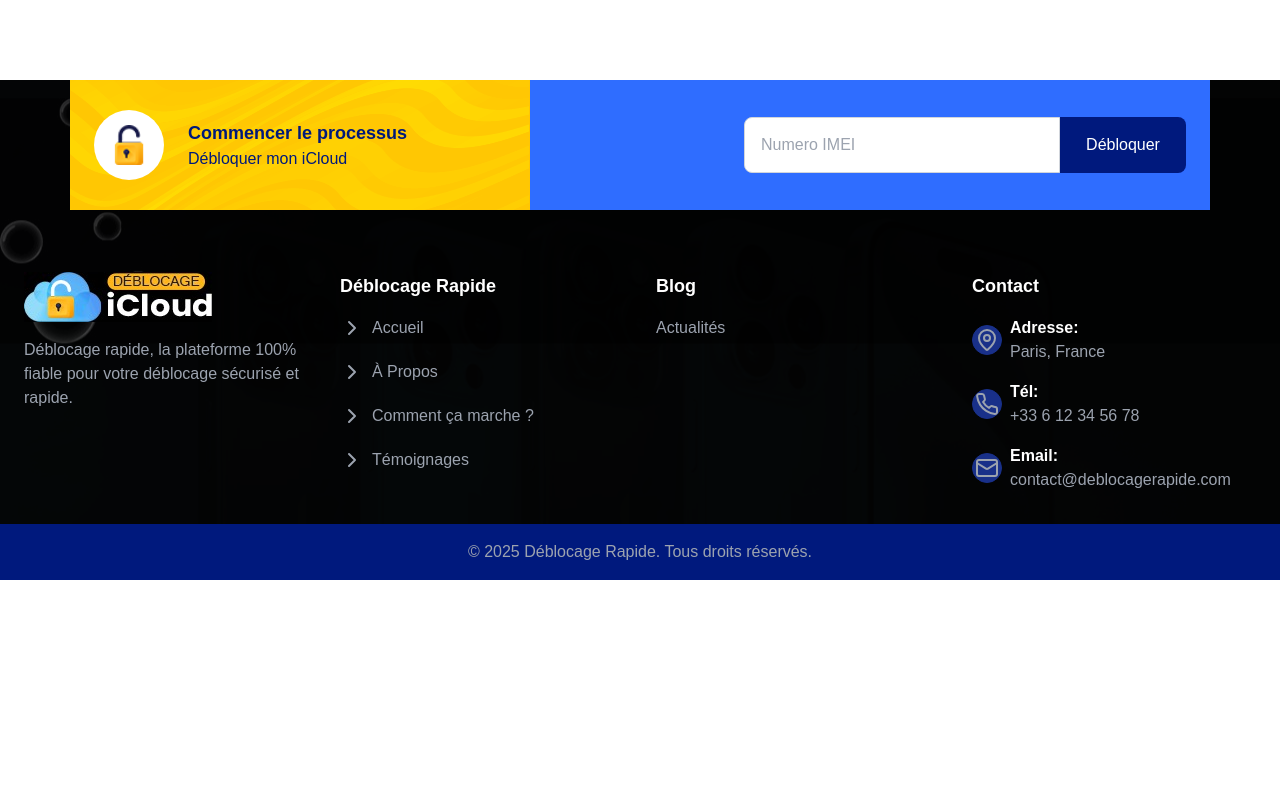
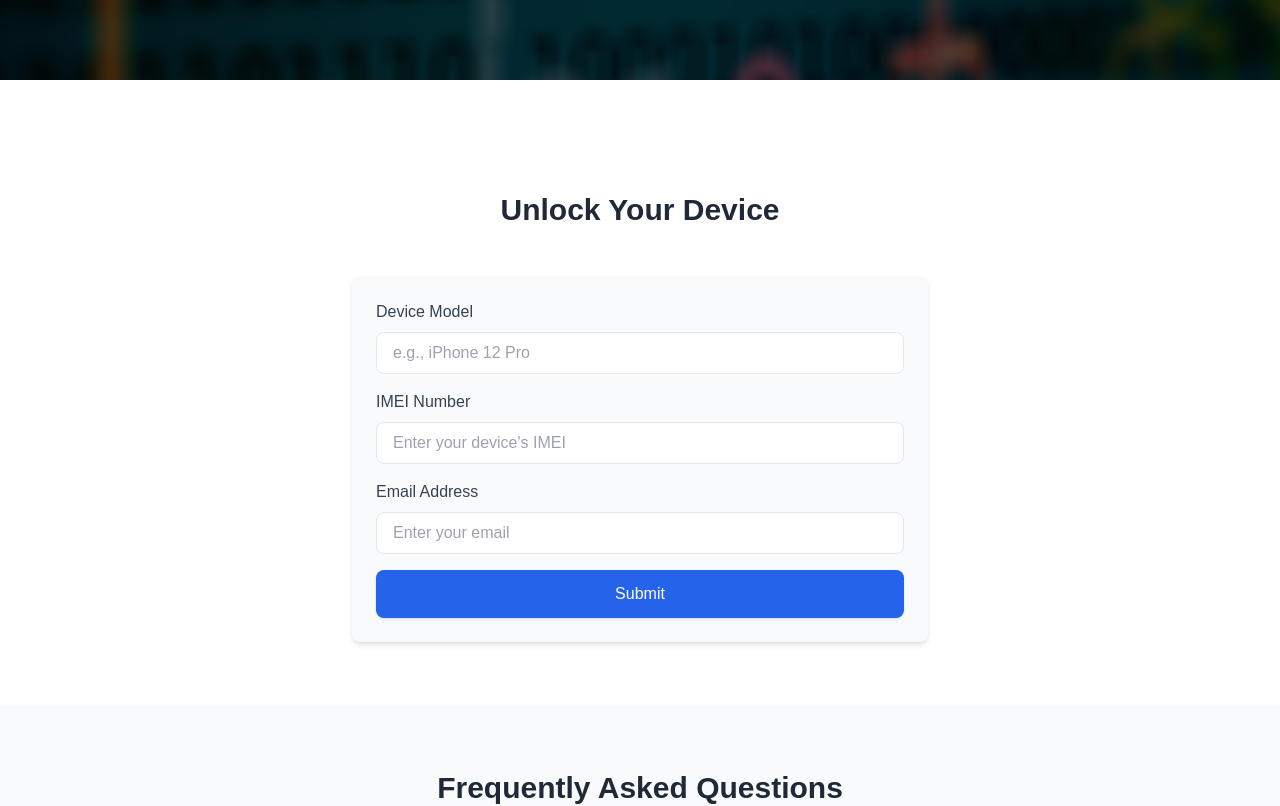
Before and after one commit to ansetechnoapp/quickrelease, a Next.js app: page /demarrer in a window 1280 px wide. Before the commit this address had no page. Shown: the part 720-1526 px from the top of the page. Before the commit the page ends 1300 px from the top, so only its background shows below. Built offline with nearby package versions, Linux system fonts and the light colour scheme.

Commit message:
Mise à jour du fichier depuis autre-branche

```diff
--- a/package.json
+++ b/package.json
@@ -9,10 +9,12 @@
     "lint": "next lint"
   },
   "dependencies": {
+    "cors": "^2.8.5",
     "framer-motion": "^12.0.6",
     "lucide": "^0.474.0",
     "lucide-react": "^0.474.0",
     "next": "^15.1.6",
+    "nodemailer": "^6.10.0",
     "react": "^19.0.0",
     "react-dom": "^19.0.0",
     "react-icons": "^5.4.0",
@@ -21,7 +23,9 @@
   },
   "devDependencies": {
     "@eslint/eslintrc": "^3",
+    "@types/cors": "^2.8.17",
     "@types/node": "^20",
+    "@types/nodemailer": "^6.4.17",
     "@types/react": "^19",
     "@types/react-dom": "^19",
     "eslint": "^9",
--- a/src/app/page.tsx
+++ b/src/app/page.tsx
@@ -5,7 +5,7 @@
 import Wallpaperhero from "@/components/wallpaperhero";
 import { Info } from "@/components/Info";
 import FeedbackClient from "@/components/feedbackClient";
-import { Garantie } from "@/components/garantie";
+import { Garantie } from "@/components/Garantie";
 
 export default function Home() {
   return (
--- a/src/components/Navbar.tsx
+++ b/src/components/Navbar.tsx
@@ -124,7 +124,7 @@
                 icon={<FaArrowRight className="ml-2" />}
               >
                 {" "}
-                <Link href="/other_page/demarrer">Unlock My iCloud</Link>
+                <Link href="/demarrer">Unlock My iCloud</Link>
               </Button>
             </div>
 
@@ -210,7 +210,7 @@
 
             <Button onClick={() => setIsMenuOpen(false)} icon={<div>🔓</div>}>
               {" "}
-              <Link href="/other_page/demarrer">Unlock My iCloud</Link>
+              <Link href="/demarrer">Unlock My iCloud</Link>
             </Button>
           </div>
         </div>
--- a/src/components/UnlockForm.tsx
+++ b/src/components/UnlockForm.tsx
@@ -1,9 +1,59 @@
+import React, { useState } from 'react';
+
 export function UnlockForm() {
+  interface FormData {
+    deviceModel: string;
+    imei: string;
+    email: string;
+  }
+
+  const [formData, setFormData] = useState<FormData>({
+    deviceModel: '',
+    imei: '',
+    email: '',
+  });
+
+  const handleChange = (e: React.ChangeEvent<HTMLInputElement>): void => {
+    const { id, value } = e.target;
+    setFormData((prevData) => ({
+      ...prevData,
+      [id]: value,
+    }));
+  };
+
+  interface SubmitEvent extends React.FormEvent<HTMLFormElement> {}
+
+  interface FetchResponse {
+    ok: boolean;
+  }
+
+  const handleSubmit = async (e: SubmitEvent): Promise<void> => {
+    e.preventDefault();
+    try {
+      const response: FetchResponse = await fetch('/api/sendEmail', {
+        method: 'POST',
+        headers: {
+          'Content-Type': 'application/json',
+        },
+        body: JSON.stringify(formData),
+      });
+
+      if (!response.ok) {
+        throw new Error('Erreur lors de l\'envoi de l\'email');
+      }
+
+      alert('Email sent successfully!');
+    } catch (error) {
+      console.error('Erreur lors de l\'envoi de l\'email:', error);
+      alert('Failed to send email. Please try again.');
+    }
+  };
+
   return (
     <section id="unlock" className="bg-white py-16">
       <div className="container mx-auto px-6">
         <h2 className="text-3xl font-bold text-center text-gray-800 mb-12">Unlock Your Device</h2>
-            <form className="max-w-xl mx-auto bg-gray-50 p-6 shadow-md rounded-lg">
+        <form onSubmit={handleSubmit} className="max-w-xl mx-auto bg-gray-50 p-6 shadow-md rounded-lg">
           <div className="mb-4">
             <label htmlFor="deviceModel" className="block text-gray-700 font-medium mb-2">
               Device Model
@@ -13,6 +63,8 @@
               id="deviceModel"
               className="w-full px-4 py-2 border rounded-lg focus:outline-none focus:ring-2 focus:ring-blue-600"
               placeholder="e.g., iPhone 12 Pro"
+              value={formData.deviceModel}
+              onChange={handleChange}
             />
           </div>
           <div className="mb-4">
@@ -24,6 +76,8 @@
               id="imei"
               className="w-full px-4 py-2 border rounded-lg focus:outline-none focus:ring-2 focus:ring-blue-600"
               placeholder="Enter your device's IMEI"
+              value={formData.imei}
+              onChange={handleChange}
             />
           </div>
           <div className="mb-4">
@@ -35,6 +89,8 @@
               id="email"
               className="w-full px-4 py-2 border rounded-lg focus:outline-none focus:ring-2 focus:ring-blue-600"
               placeholder="Enter your email"
+              value={formData.email}
+              onChange={handleChange}
             />
           </div>
           <button
--- /dev/null
+++ b/src/pages/api/sendEmail.ts
@@ -0,0 +1,54 @@
+import nodemailer from 'nodemailer';
+import { NextApiRequest, NextApiResponse } from "next";
+import Cors from "cors";
+
+const cors = Cors({
+    methods: ["POST", "GET"],
+});
+
+function runMiddleware(req: NextApiRequest, res: NextApiResponse, fn: (req: NextApiRequest, res: NextApiResponse, callback: (result: any) => void) => void) {
+    return new Promise((resolve, reject) => {
+        fn(req, res, (result) => {
+            if (result instanceof Error) {
+                return reject(result);
+            }
+            return resolve(result);
+        });
+    });
+}
+
+export default async function handler(req: NextApiRequest, res: NextApiResponse) {
+    await runMiddleware(req, res, cors);
+    if (req.method !== 'POST') {
+        return res.status(405).json({ message: 'Méthode non autorisée' });
+    }
+
+    const { to, subject, text } = req.body;
+
+    // Vérification des données entrantes
+    if (!to || !subject || !text) {
+        return res.status(400).json({ message: 'Les champs to, subject, et text sont requis.' });
+    }
+
+    // Configuration du transporteur SMTP
+    const transporter = nodemailer.createTransport({
+        service: 'gmail',
+        auth: {
+            user: process.env.NEXT_PUBLIC_SMTP_USER,
+            pass: process.env.NEXT_PUBLIC_SMTP_PASS
+        }
+    });
+
+    try {
+        const info = await transporter.sendMail({
+            from: process.env.SMTP_USER, // Expéditeur
+            to,                         // Destinataire
+            subject,                    // Sujet
+            text                        // Contenu
+        });
+
+        res.status(200).json({ message: 'Email envoyé avec succès', info });
+    } catch (error) {
+        res.status(500).json({ message: 'Erreur lors de l\'envoi de l\'email', error });
+    }
+}
```
Also changed, not shown: src/app/(other_page)/demarrer/page.tsx (renamed from src/app/other_page/demarrer/page.tsx), 2 other files (tests, documents, lock files or other folders). Lines whose indentation alone changed are shown as unchanged.
